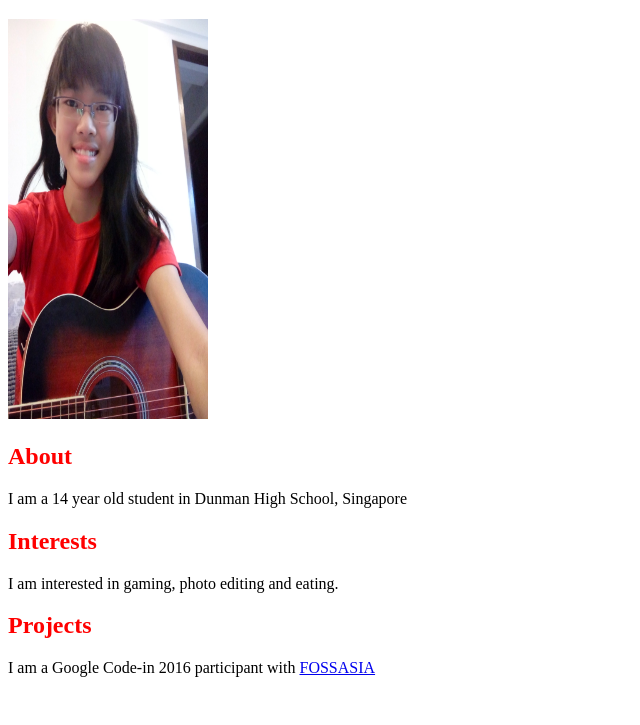
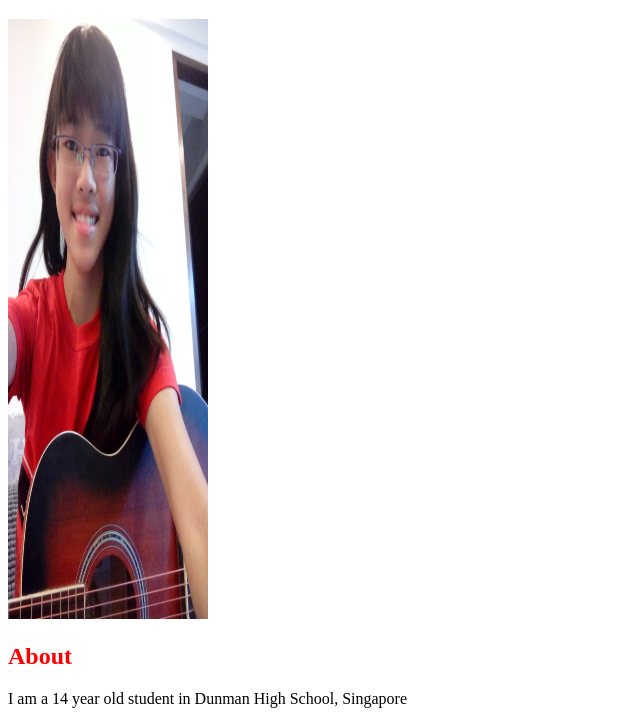
Before and after one commit to dhs17y2ccheryllimsoochin/dhs17y2ccheryllimsoochin.github.io, a plain HTML site: page index.html in a window 1280 px wide. Shown: the part 61-786 px from the top of the page, without its empty margins (0-640 px from the left). Drawn offline with Linux system fonts and the light colour scheme.

Commit message:
Update index.html

```diff
--- a/index.html
+++ b/index.html
@@ -6,7 +6,7 @@
   </head>
   <body>
 <h1>Welcome to my home</h1>
-    <img src="photo.jpg" width=200px height=400px/>
+    <img src="photo.jpg" width=200px height=600px/>
     <h2>About</h2>
     <p>I am a 14 year old student in Dunman High School, Singapore</p>
     <h2>Interests</h2>
```
